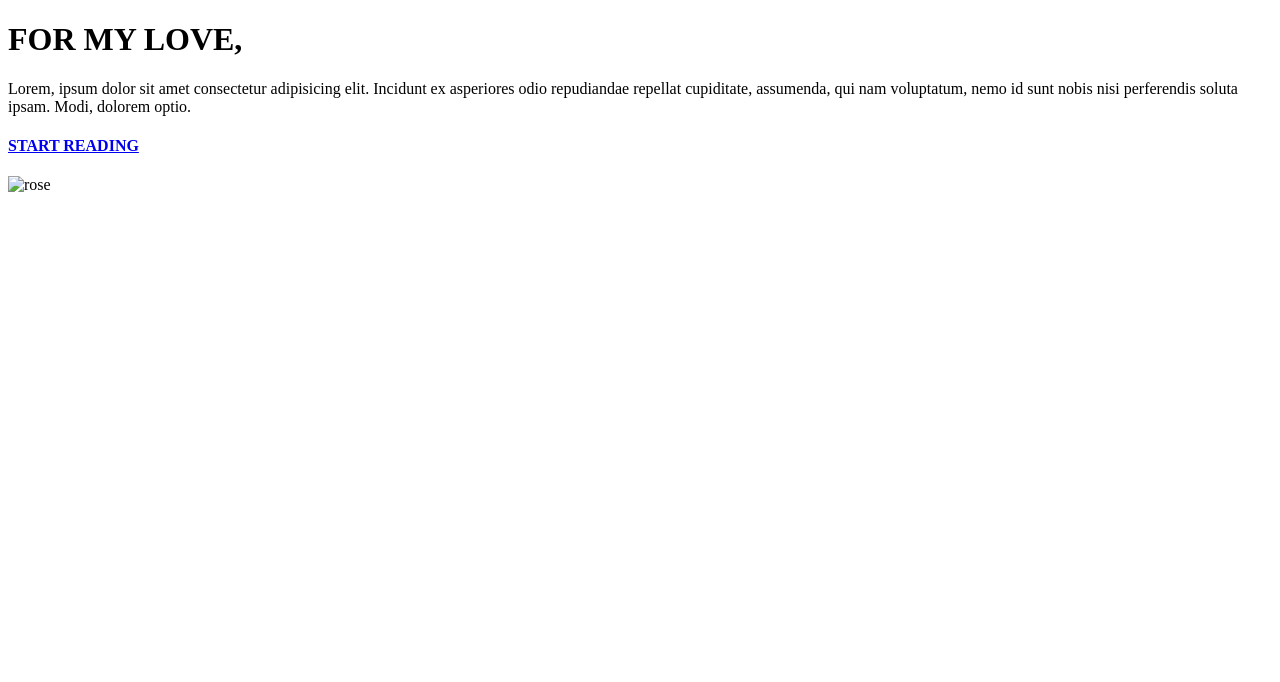
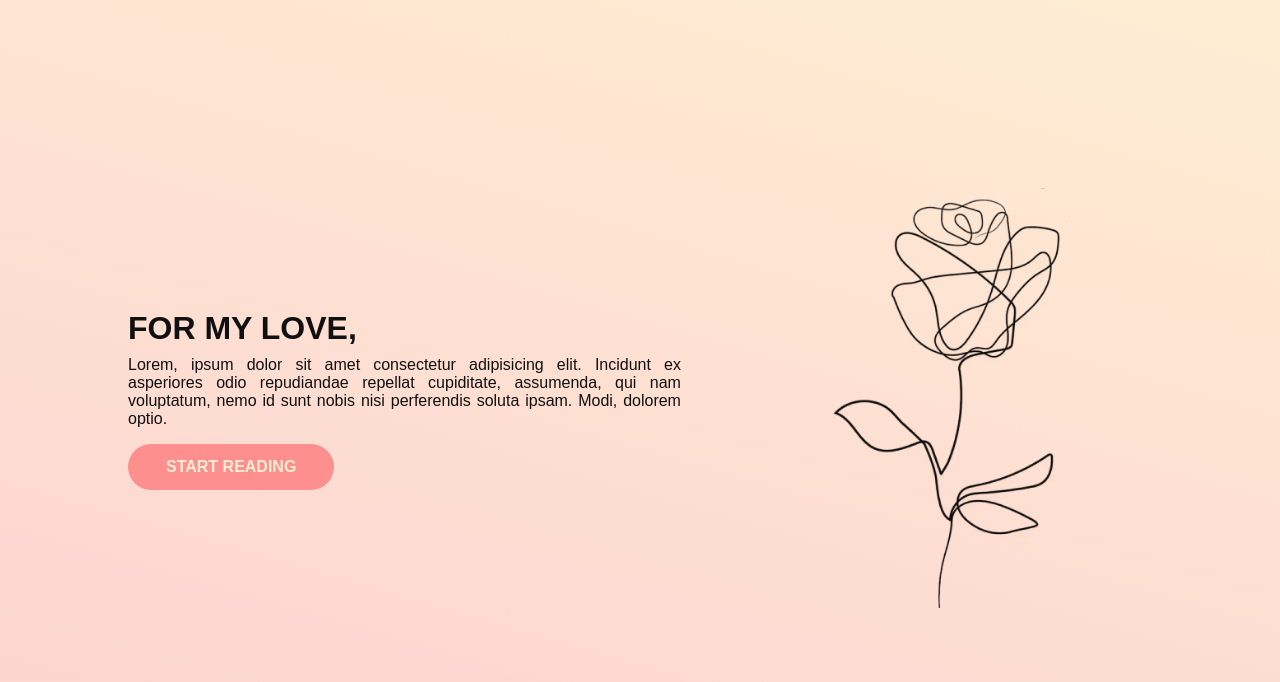
Before and after one commit to loki-099/deployed-sites, a plain HTML site: page formylove/index.html in a window 1280 px wide. Drawn offline with Linux system fonts and the light colour scheme; the site is published under a folder, as on GitHub Pages, so addresses that start at the root find nothing.

Commit message:
update structure

```diff
--- a/formylove/index.html
+++ b/formylove/index.html
@@ -4,7 +4,7 @@
     <meta charset="UTF-8">
     <meta http-equiv="X-UA-Compatible" content="IE=edge">
     <meta name="viewport" content="width=device-width, initial-scale=1.0">
-    <link rel="stylesheet" href="/css/style.css">
+    <link rel="stylesheet" href="style.css">
     <title>For My Love</title>
 </head>
 <body>
@@ -23,7 +23,7 @@
             </div>
             <div class="image-main-container">
                 <div class="image-container">
-                    <img src="/img/rose.png" alt="rose">
+                    <img src="rose.png" alt="rose">
                 </div>
             </div>
         </div>
```
Also changed, not shown: formylove/rose.png (renamed from formylove/img/rose.png), formylove/style.css (renamed from formylove/css/style.css).
